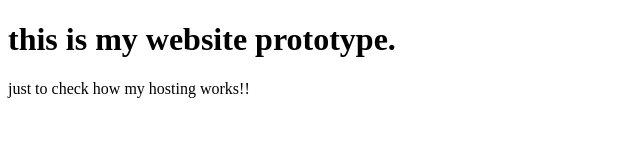
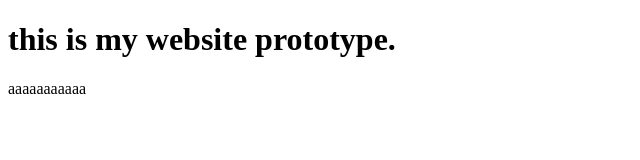
Before and after one commit to AEVANLANG/my-website-, a plain HTML site: page index.html in a window 1280 px wide. Shown: the whole page, without its empty margins (0-640 px from the left). Drawn offline with Linux system fonts and the light colour scheme.

Commit message:
Update index.html

```diff
--- a/index.html
+++ b/index.html
@@ -5,6 +5,6 @@
   </head>
   <body>
     <h1>this is my website prototype.</h1>
-    <p>just to check how my hosting works!!</p>
+    <p>aaaaaaaaaaa</p>
   </body>
 </html>
```
